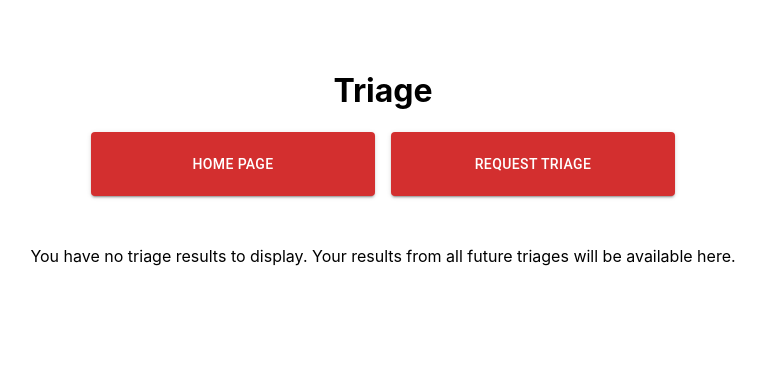
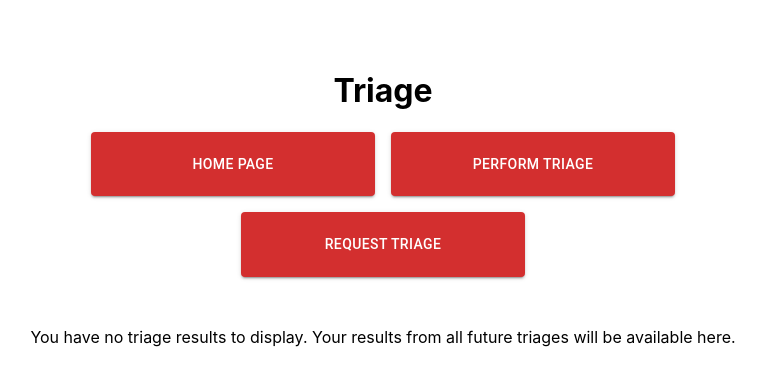
Before and after one commit to SENG-350-2024-fall/Team-8, a React (Create React App) app in the folder mister-ed/: page /triage in a window 1280 px wide. Shown: the top 386 px of the page, without its empty margins (257-1023 px from the left). Built offline with nearby package versions, Linux system fonts and the light colour scheme.

Commit message:
feat: add perform triage button to main triage page

```diff
--- a/mister-ed/src/pages/homepage/triage/Triage.js
+++ b/mister-ed/src/pages/homepage/triage/Triage.js
@@ -120,6 +120,17 @@ function Triage() {
               color="error"
               fullWidth
               style={{ padding: '20px' }}
+              onClick={() => navigate('/perform-triage')}
+            >
+              Perform Triage
+            </Button>
+          </Grid>
+          <Grid item xs={6}>
+            <Button
+              variant="contained"
+              color="error"
+              fullWidth
+              style={{ padding: '20px' }}
               onClick={() => navigate('/request-triage')}
             >
               Request Triage
```
